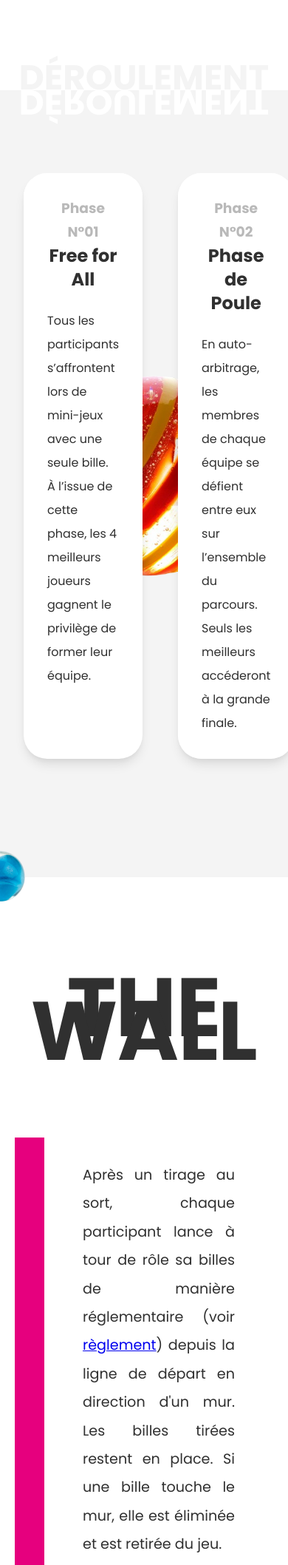
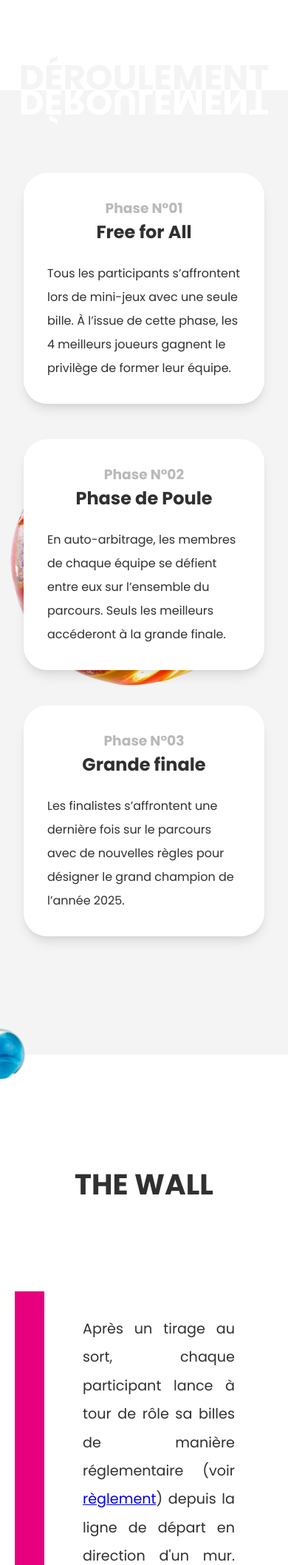
Before and after one commit to ultranawak/ultimate-marble, a PHP site: page / in a window 390 px wide; the page is wider, and only the part inside the window is pictured. Shown: the part 1610-3726 px from the top of that part at 74% size. Run offline with PHP 8.4, Linux system fonts and the light colour scheme.

Commit message:
Add files via upload

```diff
--- a/style.css
+++ b/style.css
@@ -176,6 +176,8 @@ header {
 
 }
 
+
+
 #invers {
     background: url('/img/marble1-removebg-preview.png') no-repeat 79% center fixed;
     background-size: auto 30%;
@@ -188,6 +190,11 @@ header {
     transform: scaleY(-1);
     color: white;
 }
+
+#epreuves h1 {
+    font-size : clamp( 1.8rem, 10vw, 5rem);
+}
+
 
 .cards {
     display: grid;
@@ -389,6 +396,8 @@ h3 {
 
 @media only screen and (max-width: 1160px) {
 
+.cards {grid-template-columns: 1fr ;}
+
 
     .text h1 {max-width: 620px;}
     header {
```
